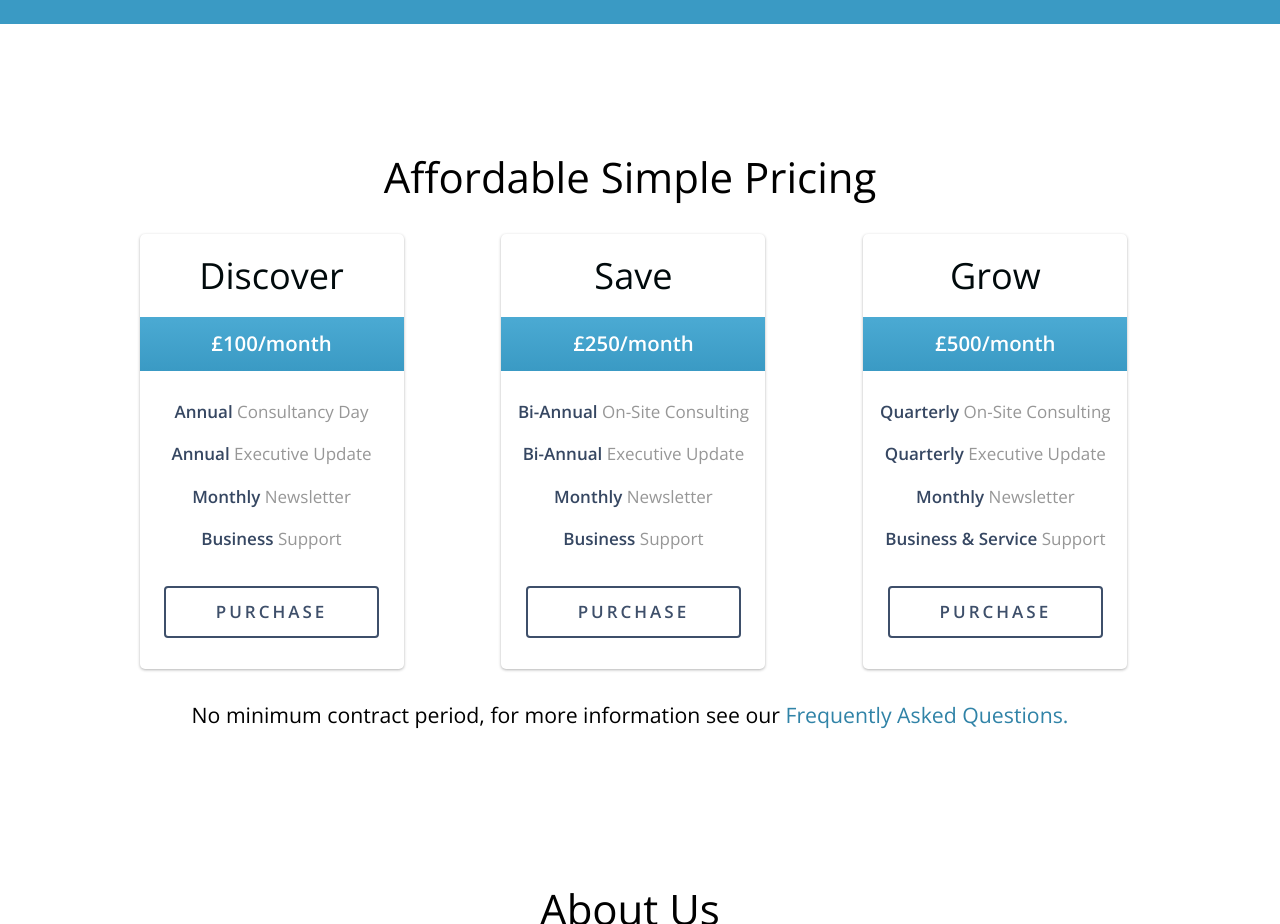
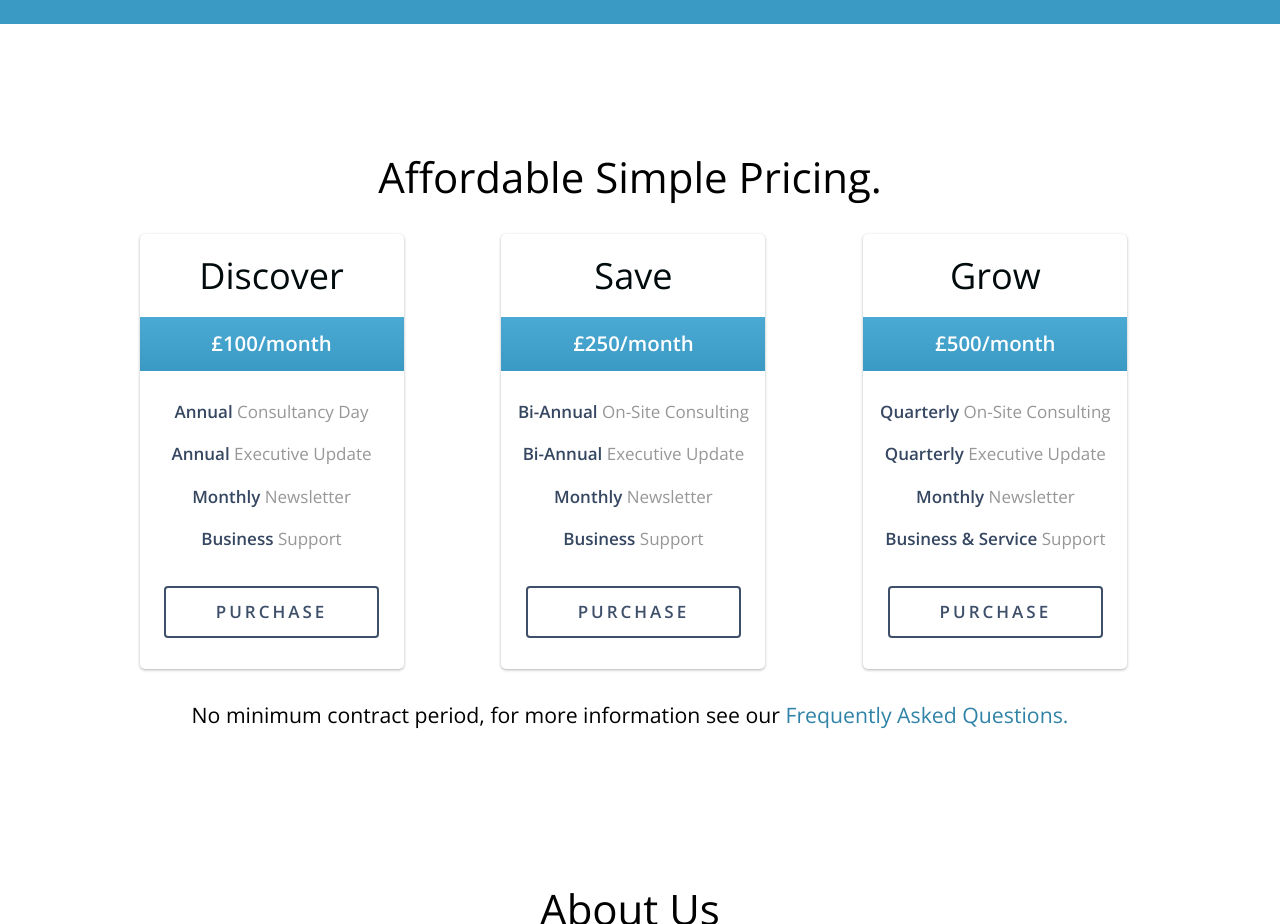
Before and after one commit to stuartbrameld/sub10mvp, a plain HTML site: page index.html in a window 1280 px wide. Shown: the part 2404-3328 px from the top of the page. Drawn offline with nearby package versions, Linux system fonts and the light colour scheme.

Commit message:
pricing .

```diff
--- a/index.html
+++ b/index.html
@@ -320,7 +320,7 @@
 
       <div id ="pricing" class="page color-4">
         <div class="inner-page">
-          <h2 class="page-headline">Affordable Simple Pricing</h2>
+          <h2 class="page-headline">Affordable Simple Pricing.</h2>
         </div>
 
       <div class="inner-page">
```
